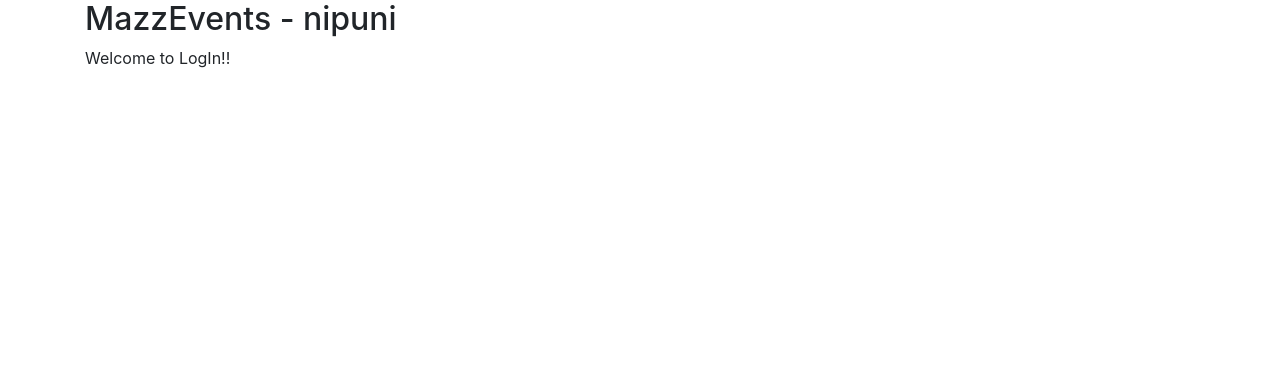
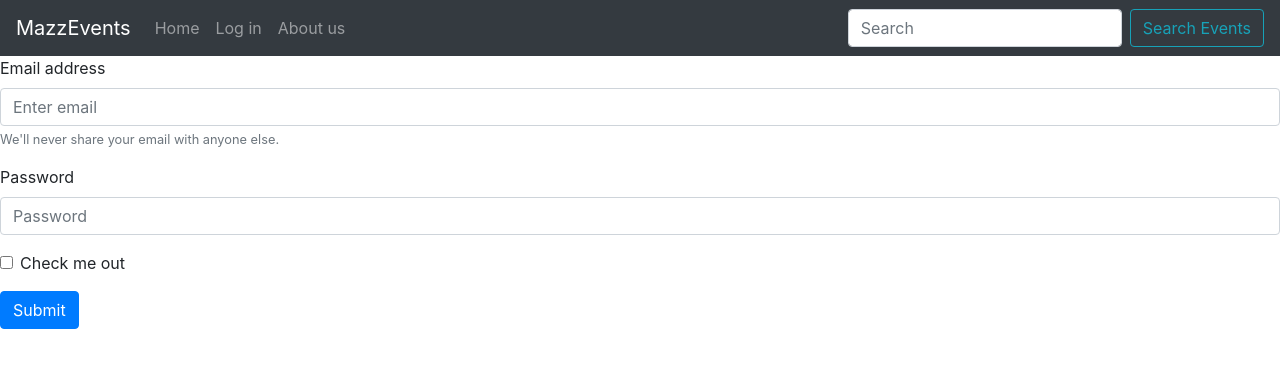
Before and after one commit to piyumaldk/MazzEvents, a React (Create React App) app: page /login in a window 1280 px wide. Shown: the top 368 px of the page. Built offline with nearby package versions, Linux system fonts and the light colour scheme.

Commit message:
Add Navbar and Login

```diff
--- a/src/App.js
+++ b/src/App.js
@@ -1,19 +1,35 @@
 import React, { Component } from "react";
 import { BrowserRouter as Router, Route, Link } from "react-router-dom";
 import "bootstrap/dist/css/bootstrap.min.css";
+import { Nav, Navbar, Form, FormControl, Button } from 'react-bootstrap';
+
+
 
 import Home from "./Components/Home.component";
 import LogIn from "./Components/LogIn.component";
-
+import AboutUs from "./Components/AboutUs.component";
 
 class App extends Component {
   render() {
     return (
       <Router>
-        <div className="container">
-          <h2>MazzEvents - nipuni</h2>
+        <div>
+          <Navbar bg="dark" variant="dark">
+            <Navbar.Brand href="/">MazzEvents</Navbar.Brand>
+            <Nav className="mr-auto">
+              <Nav.Link href="/">Home</Nav.Link>
+              <Nav.Link href="/login">Log in</Nav.Link>
+              <Nav.Link href="/aboutus">About us</Nav.Link>
+            </Nav>
+            <Form inline>
+              <FormControl type="text" placeholder="Search" className="mr-sm-2" />
+              <Button variant="outline-info">Search Events</Button>
+            </Form>
+          </Navbar>
+
           <Route path="/" exact component={Home} />
           <Route path="/login" component={LogIn} />
+          <Route path="/aboutus" component={AboutUs} />
         </div>
       </Router>
     );
--- /dev/null
+++ b/src/Components/AboutUs.component.js
@@ -0,0 +1,10 @@
+import React, { Component } from 'react';
+export default class AboutUs extends Component {
+    render() {
+        return (
+            <div>
+                <p>Welcome to About US!!</p>
+            </div>
+        )
+    }
+}
--- a/src/Components/LogIn.component.js
+++ b/src/Components/LogIn.component.js
@@ -1,11 +1,33 @@
 import React, { Component } from 'react';
+import {Form, Button} from 'react-bootstrap';
 
 export default class LogIn extends Component {
     render() {
         return (
-            <div>
-                <p>Welcome to LogIn!!</p>
-            </div>
+
+                <Form>
+                    <Form.Group controlId="formBasicEmail">
+                        <Form.Label>Email address</Form.Label>
+                        <Form.Control type="email" placeholder="Enter email"/>
+                        <Form.Text className="text-muted">
+                            We'll never share your email with anyone else.
+                        </Form.Text>
+                    </Form.Group>
+
+                    <Form.Group controlId="formBasicPassword">
+                        <Form.Label>Password</Form.Label>
+                        <Form.Control type="password" placeholder="Password" />
+                    </Form.Group>
+
+                    <Form.Group controlId="formBasicChecbox">
+                        <Form.Check type="checkbox" label="Check me out" />
+                    </Form.Group>
+
+                    <Button variant="primary" type="submit">
+                        Submit
+                    </Button>
+                </Form>
+
         )
     }
 }
```
